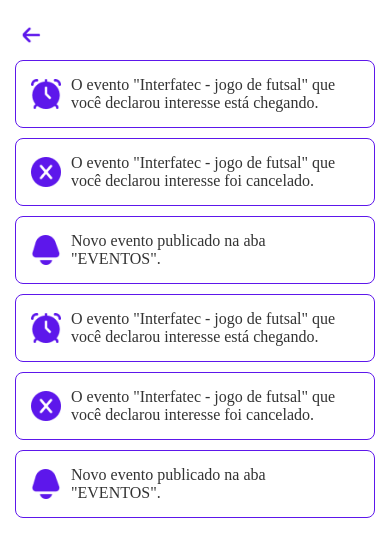
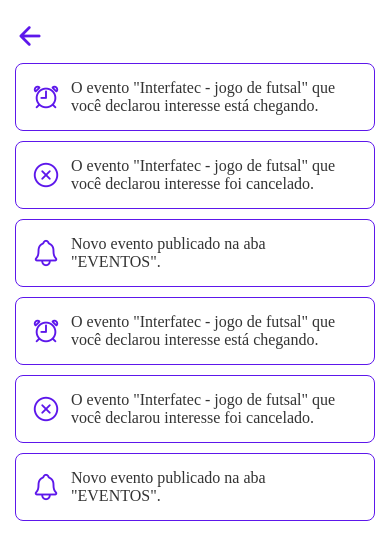
Before and after one commit to beamonteiro19/Interdisciplinar, a React Native app: screen /Notifications in a window 390 px wide. Shown: the top 560 px of the page. Built offline with nearby package versions, Linux system fonts and the light colour scheme.

Commit message:
Icones do Ionicons

```diff
--- a/src/views/Notifications.tsx
+++ b/src/views/Notifications.tsx
@@ -1,35 +1,32 @@
 import React, { memo } from 'react';
-import { View, Text, Image, ScrollView, StyleSheet, TouchableOpacity } from 'react-native';
+import { View, Text, ScrollView, StyleSheet, TouchableOpacity } from 'react-native';
 import { useNavigation } from '@react-navigation/native';
-import BellIcon from '../images/icons/notificacao.png';
-import ClockIcon from '../images/icons/alarme.png';
-import CancelIcon from '../images/icons/cancelar.png';
-import BackIcon from '../images/icons/setaEsquerda.png';
+import Ionicons from 'react-native-vector-icons/Ionicons';
 
 const Notifications = memo(() => {
   const navigation = useNavigation();
 
   const notifications = [
-    { id: 1, icon: ClockIcon, text: 'O evento "Interfatec - jogo de futsal" que você declarou interesse está chegando.' },
-    { id: 2, icon: CancelIcon, text: 'O evento "Interfatec - jogo de futsal" que você declarou interesse foi cancelado.' },
-    { id: 3, icon: BellIcon, text: 'Novo evento publicado na aba "EVENTOS".' },
-    { id: 4, icon: ClockIcon, text: 'O evento "Interfatec - jogo de futsal" que você declarou interesse está chegando.' },
-    { id: 5, icon: CancelIcon, text: 'O evento "Interfatec - jogo de futsal" que você declarou interesse foi cancelado.' },
-    { id: 6, icon: BellIcon, text: 'Novo evento publicado na aba "EVENTOS".' },
+    { id: 1, icon: 'alarm-outline', text: 'O evento "Interfatec - jogo de futsal" que você declarou interesse está chegando.' },
+    { id: 2, icon: 'close-circle-outline', text: 'O evento "Interfatec - jogo de futsal" que você declarou interesse foi cancelado.' },
+    { id: 3, icon: 'notifications-outline', text: 'Novo evento publicado na aba "EVENTOS".' },
+    { id: 4, icon: 'alarm-outline', text: 'O evento "Interfatec - jogo de futsal" que você declarou interesse está chegando.' },
+    { id: 5, icon: 'close-circle-outline', text: 'O evento "Interfatec - jogo de futsal" que você declarou interesse foi cancelado.' },
+    { id: 6, icon: 'notifications-outline', text: 'Novo evento publicado na aba "EVENTOS".' },
   ];
 
   return (
     <View style={styles.container}>
       <View style={styles.header}>
         <TouchableOpacity onPress={() => navigation.goBack()} style={styles.backButton}>
-          <Image source={BackIcon} style={styles.backIcon} />
+          <Ionicons name="arrow-back-outline" size={30} color="#5D17EB" />
         </TouchableOpacity>
       </View>
 
       <ScrollView style={styles.notificationsList}>
         {notifications.map((notification) => (
           <View key={notification.id} style={styles.notificationItem}>
-            <Image source={notification.icon} style={styles.notificationIcon} />
+            <Ionicons name={notification.icon} size={30} color="#5D17EB" style={styles.notificationIcon} />
             <Text style={styles.notificationText}>{notification.text}</Text>
           </View>
         ))}
@@ -53,17 +50,6 @@ const styles = StyleSheet.create({
   backButton: {
     marginRight: 10,
   },
-  backIcon: {
-    width: 30,
-    height: 30,
-  },
-  headerText: {
-    fontSize: 18,
-    fontWeight: 'bold',
-    color: '#5D17EB',
-    textAlign: 'center',
-    flex: 1,
-  },
   notificationsList: {
     paddingHorizontal: 15,
   },
@@ -77,8 +63,6 @@ const styles = StyleSheet.create({
     marginBottom: 10,
   },
   notificationIcon: {
-    width: 30,
-    height: 30,
     marginRight: 10,
   },
   notificationText: {
```
